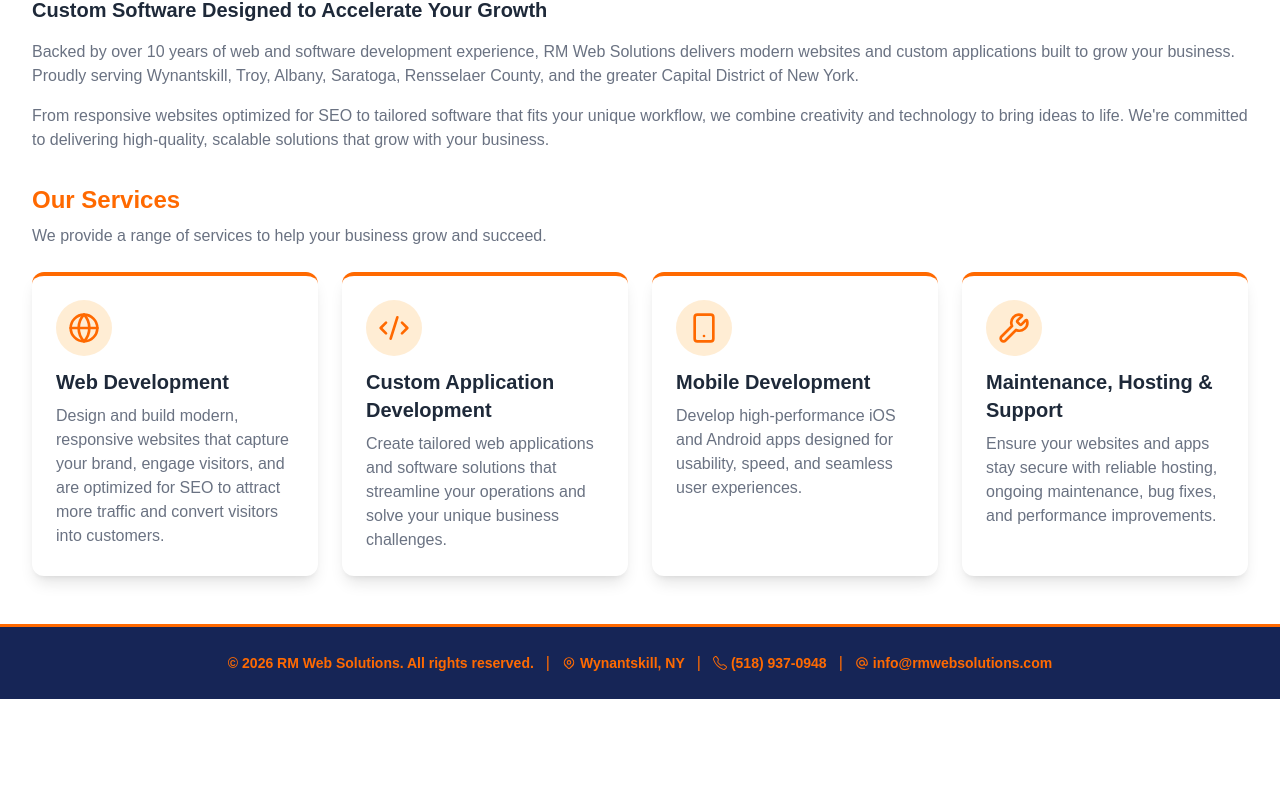
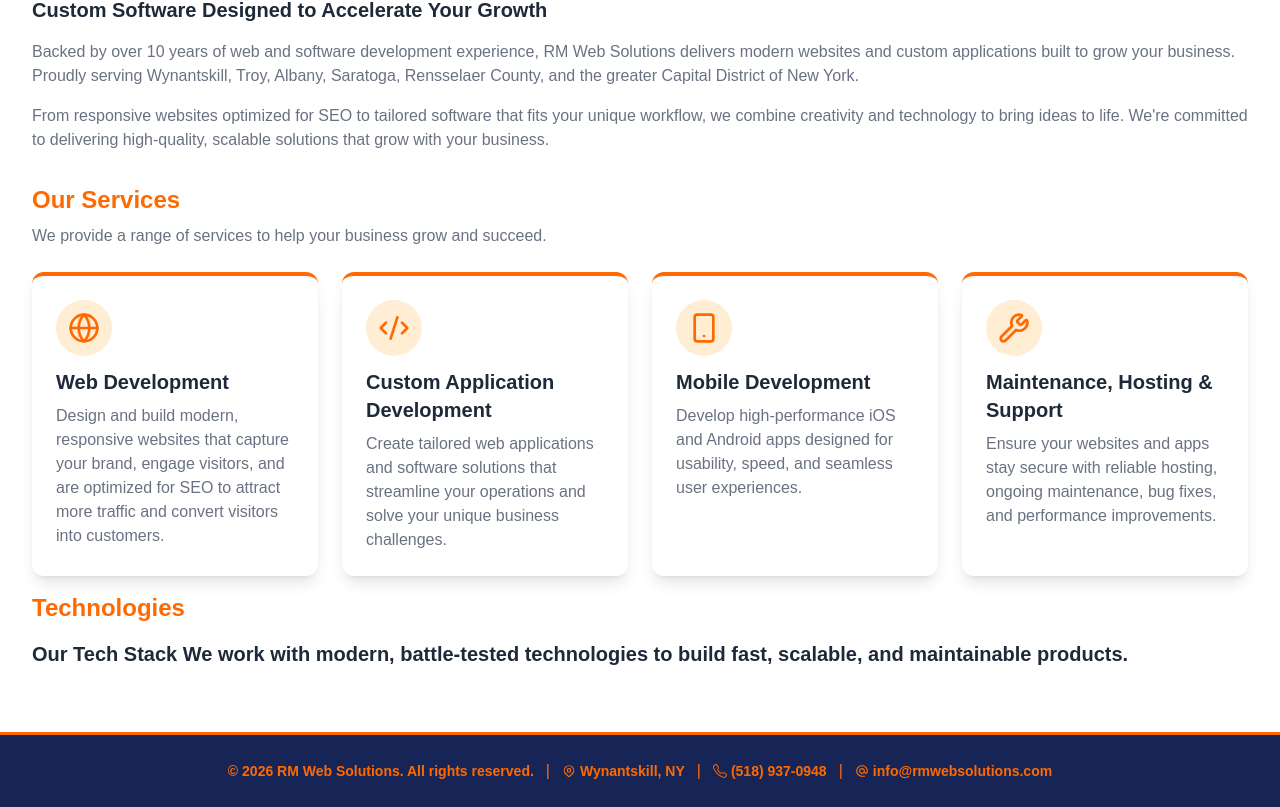
Before and after one commit to Ryan-Milkiewicz/RM-Web-Solutions, a Next.js app: page / in a window 1280 px wide. Shown: the part 455-1262 px from the top of the page. Before the commit the page ends 1154 px from the top, so only its background shows below. Built offline with nearby package versions, Linux system fonts and the light colour scheme.

Commit message:
added technology and tech card components

```diff
--- /dev/null
+++ b/app/components/technologies/TechCard.tsx
@@ -0,0 +1,7 @@
+export default function Technologies() {
+  return (
+    <div>
+      <h1>Welcoem to Tech Card!</h1>
+    </div>
+  );
+}
--- /dev/null
+++ b/app/components/technologies/Technologies.tsx
@@ -0,0 +1,16 @@
+export default function Technologies() {
+  return (
+    <section
+      id="technologies"
+      className="max-w-7xl mx-auto px-4 sm:px-6 lg:px-8 pt-4 items-center"
+    >
+      <div className="space-y-4 mb-4">
+        <h2 className="text-orange-500 text-2xl font-bold">Technologies</h2>
+        <h3 className="text-gray-800 text-xl font-semibold">
+          Our Tech Stack We work with modern, battle-tested technologies to
+          build fast, scalable, and maintainable products.
+        </h3>
+      </div>
+    </section>
+  );
+}
--- a/app/page.tsx
+++ b/app/page.tsx
@@ -1,13 +1,14 @@
+import AboutUs from "./components/about-us/AboutUs";
 import Header from "./components/header/Header";
-import AboutUs from "./components/about-us/AboutUs";
 import Services from "./components/services/Services";
-import { Metadata } from "next";
+import Technologies from "./components/technologies/Technologies";
+//mport { Metadata } from "next";
 
-export const metadata: Metadata = {
-  title: "RM Web Solutions | Modern Web Development Services",
-  description:
-    "RM Web Solutions builds fast, SEO-friendly websites and custom applications using modern design practices.",
-};
+// export const metadata: Metadata = {
+//   title: "RM Web Solutions | Modern Web Development Services",
+//   description:
+//     "RM Web Solutions builds fast, SEO-friendly websites and custom applications using modern design practices.",
+// };
 
 export default function Home() {
   return (
@@ -15,6 +16,7 @@
       <Header />
       <AboutUs />
       <Services />
+      <Technologies />
     </main>
   );
 }
```
